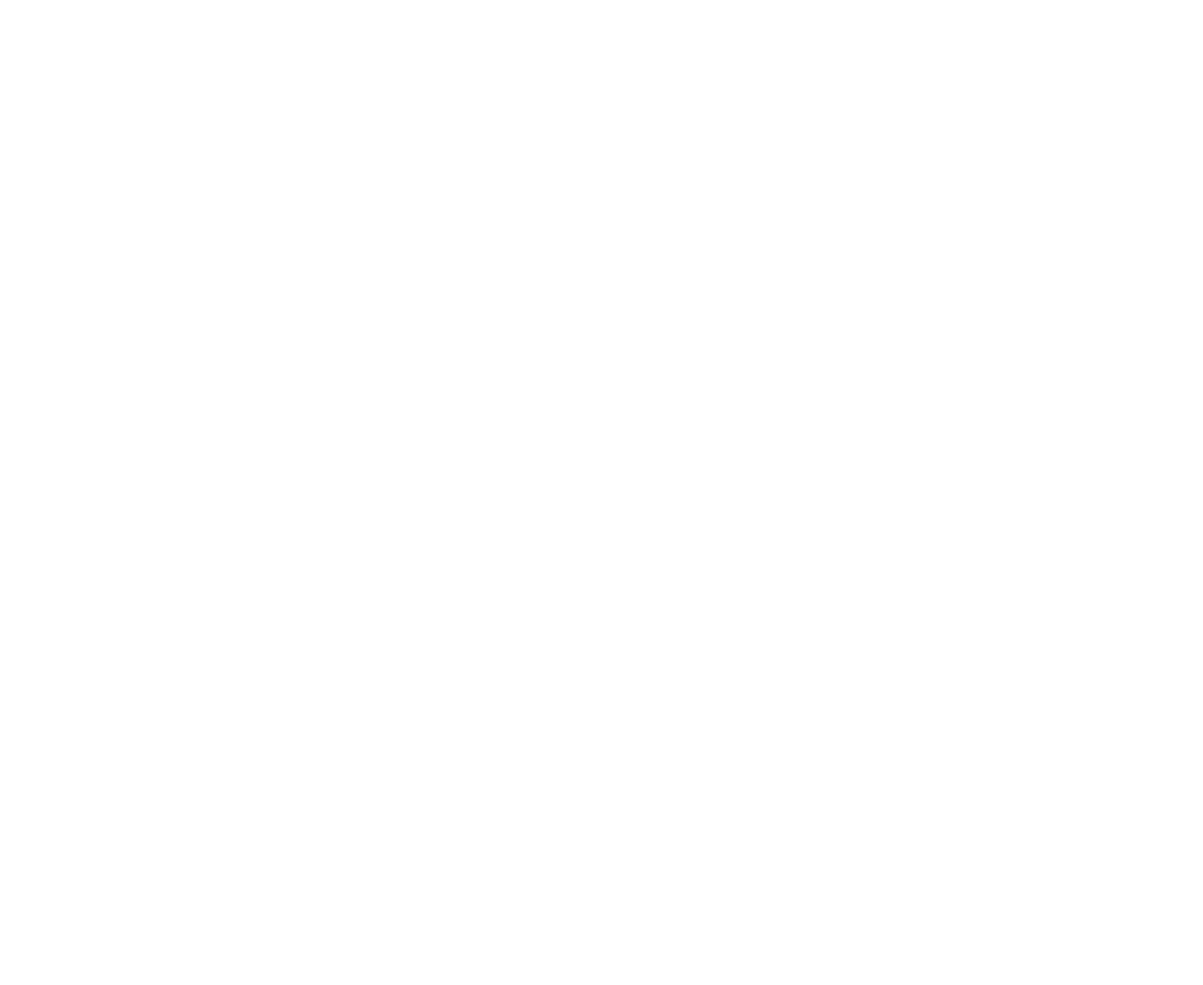
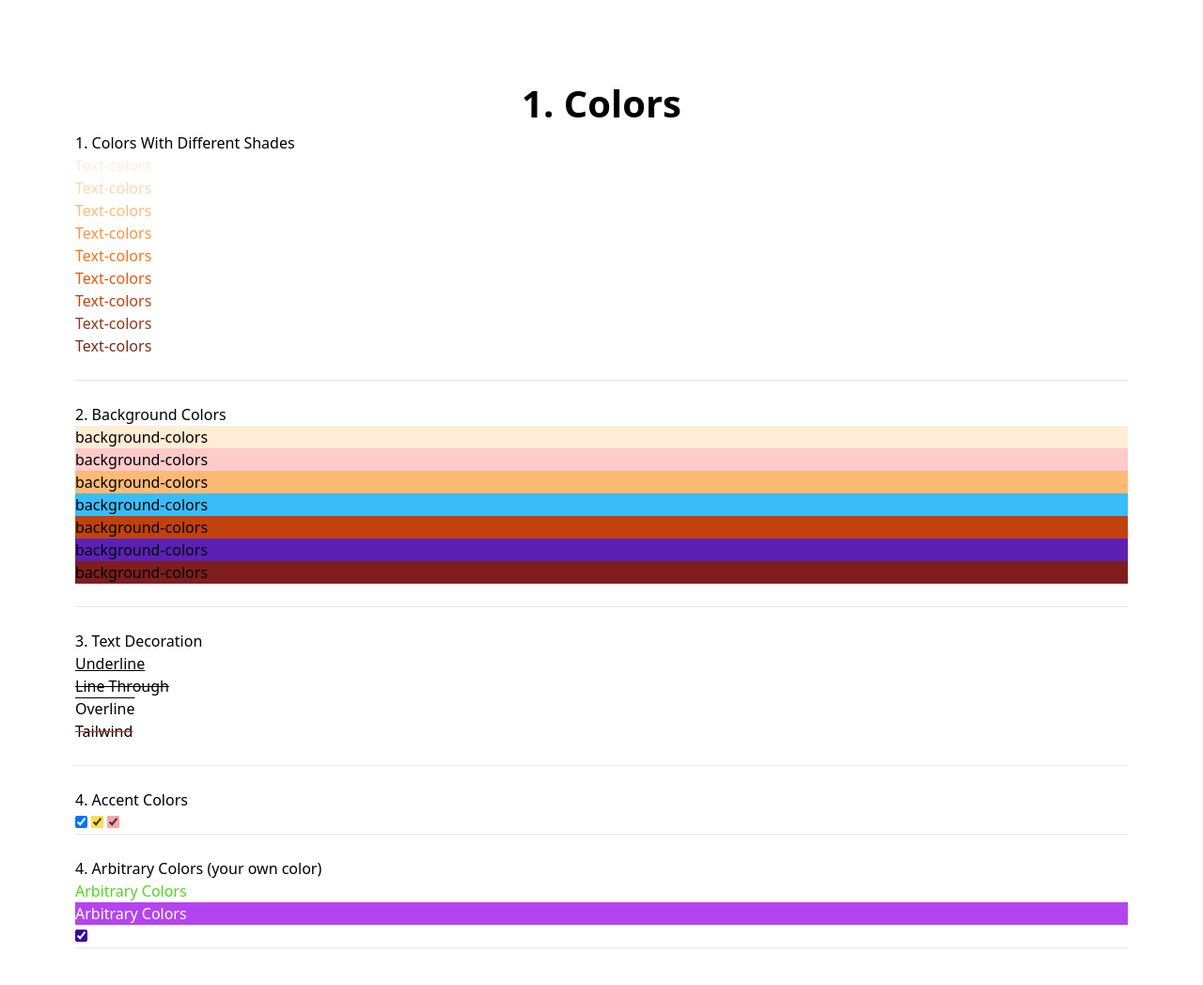
Before and after one commit to Rahullkumr/Tailwind-practice, a plain HTML site: page Fundamentals/1. Colors/index.html in a window 1280 px wide. Shown: the whole page at 94% size. Before the commit the page ends 800 px from the top, so only its background shows below. Drawn offline with nearby package versions, Linux system fonts and the light colour scheme.

Commit message:
update: Tailwind colors done

```diff
--- a/Fundamentals/1. Colors/index.html
+++ b/Fundamentals/1. Colors/index.html
@@ -14,13 +14,78 @@
     </style>
   </head>
   <body>
+
+    <h1 style="font-size: 40px;text-align: center;font-weight: bold;">1. Colors</h1>
+
     <!-- 1. Colors With Different Shades -->
     <!-- https://tailwindcss.com/docs/customizing-colors  -->
+
+    <h1>1. Colors With Different Shades</h1>
+    <h1 class="text-orange-100">Text-colors</h1>
+    <h1 class="text-orange-200">Text-colors</h1>
+    <h1 class="text-orange-300">Text-colors</h1>
+    <h1 class="text-orange-400">Text-colors</h1>
+    <h1 class="text-orange-500">Text-colors</h1>
+    <h1 class="text-orange-600">Text-colors</h1>
+    <h1 class="text-orange-700">Text-colors</h1>
+    <h1 class="text-orange-800">Text-colors</h1>
+    <h1 class="text-orange-900">Text-colors</h1>
+    <br><hr><br>
+
+
+
+
 
     <!-- 2. Background Colors -->
     <!-- https://tailwindcss.com/docs/background-color -->
 
-    <!-- Text Underline -->
+    <h1>2. Background Colors</h1>
+    <h1 class="bg-orange-100">background-colors</h1>
+    <h1 class="bg-red-200">background-colors</h1>
+    <h1 class="bg-orange-300">background-colors</h1>
+    <h1 class="bg-sky-400">background-colors</h1>
+    <h1 class="bg-orange-700">background-colors</h1>
+    <h1 class="bg-violet-800">background-colors</h1>
+    <h1 class="bg-red-900">background-colors</h1>
+    <br><hr><br>
+
+
+
+
+
+    <!-- 3. Text Decoration -->
+    <!-- https://tailwindcss.com/docs/text-decoration -->
+
+    <h1>3. Text Decoration</h1>
+    <p class="underline">Underline</p>
+    <p class="line-through">Line Through</p>
+    <p class="overline">Overline</p>
+    <p class="decoration-red-600 line-through">Tailwind</p>
+    <br><hr><br>
+
+
+
+
+
+    <!-- 4. Accent Colors -->
     <!-- https://tailwindcss.com/docs/accent-color -->
+
+    <h1>4. Accent Colors</h1>
+    <input type="checkbox" checked>
+    <input type="checkbox" class="accent-yellow-300" checked>
+    <input type="checkbox" class="accent-red-300" checked>
+    <br><hr><br>
+
+
+
+
+    <!-- 5. Arbitrary Colors -->
+    <!-- https://tailwindcss.com/docs/caret-color#arbitrary-values -->
+
+    <h1>4. Arbitrary Colors (your own color)</h1>
+    <p class="text-[#50d71e]">Arbitrary Colors</p>
+    <p class="bg-[#b444f0] text-white">Arbitrary Colors</p>
+    <input type="checkbox" class="accent-[#3a03a1]" checked>
+    <br><hr><br>
   </body>
 </html>
```
